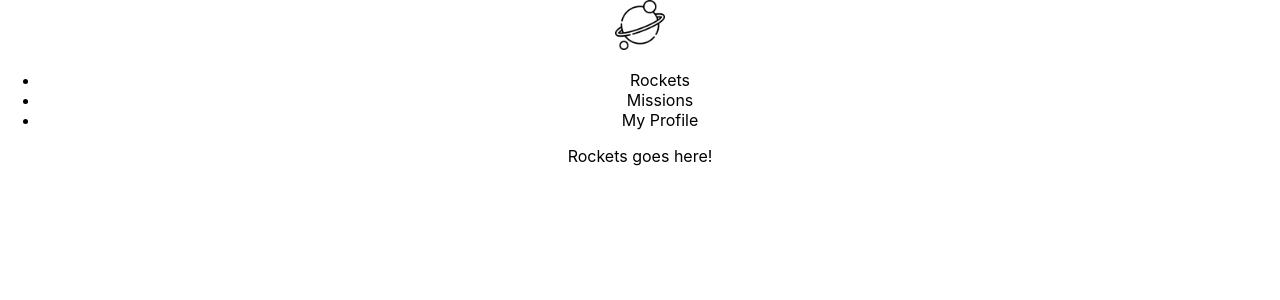
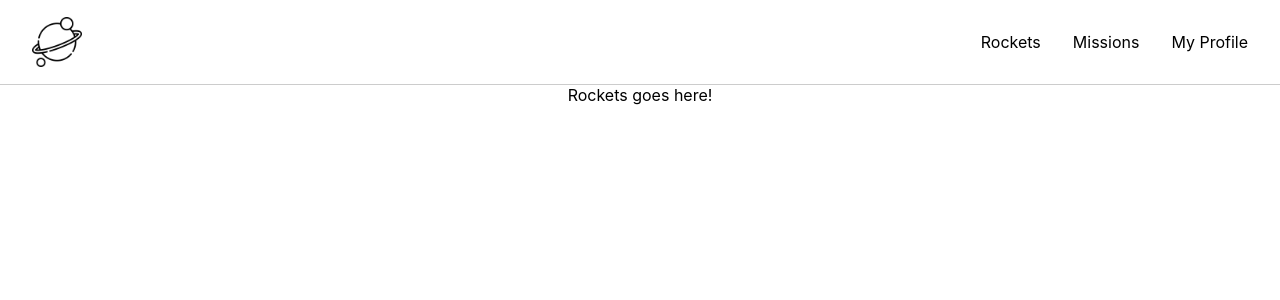
Before and after one commit to asdt560/rocket-mission-list, a React (Create React App) app: page / in a window 1280 px wide. Shown: the top 300 px of the page. Built offline with nearby package versions, Linux system fonts and the light colour scheme.

Commit message:
Add directory for redux rocket slice files

```diff
--- a/src/components/Navbar.css
+++ b/src/components/Navbar.css
@@ -1,5 +1,25 @@
 a {
   all: unset;
+}
+
+header,
+ul {
+  display: flex;
+  justify-content: space-between;
+  align-items: center;
+}
+
+header {
+  padding: 1rem 2rem;
+  border-bottom: 1px solid #ccc;
+}
+
+ul {
+  gap: 2rem;
+}
+
+li {
+  list-style: none;
 }
 
 .active {
```
Also changed, not shown: src/redux/rockets/rockets.js (added).
